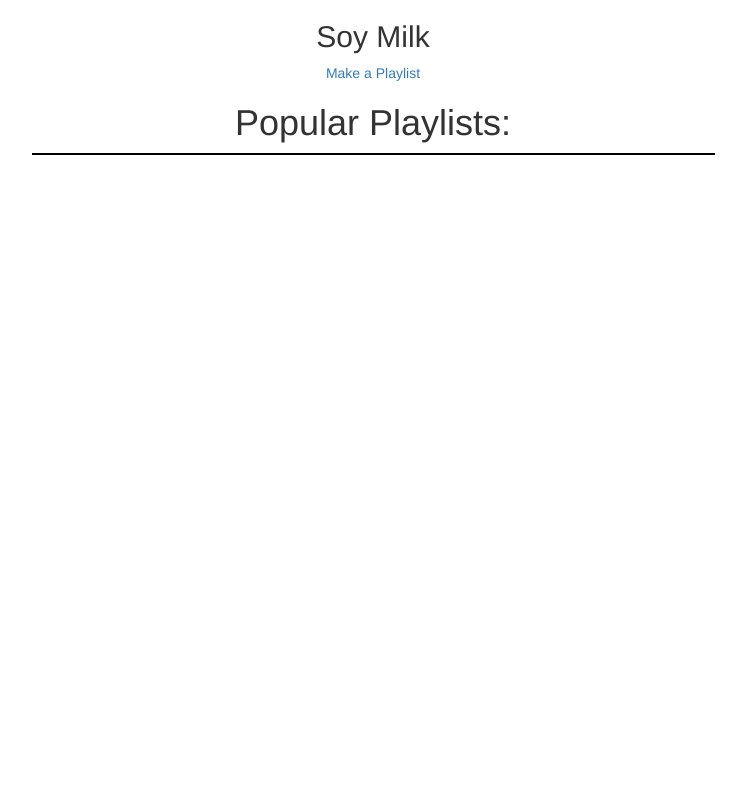
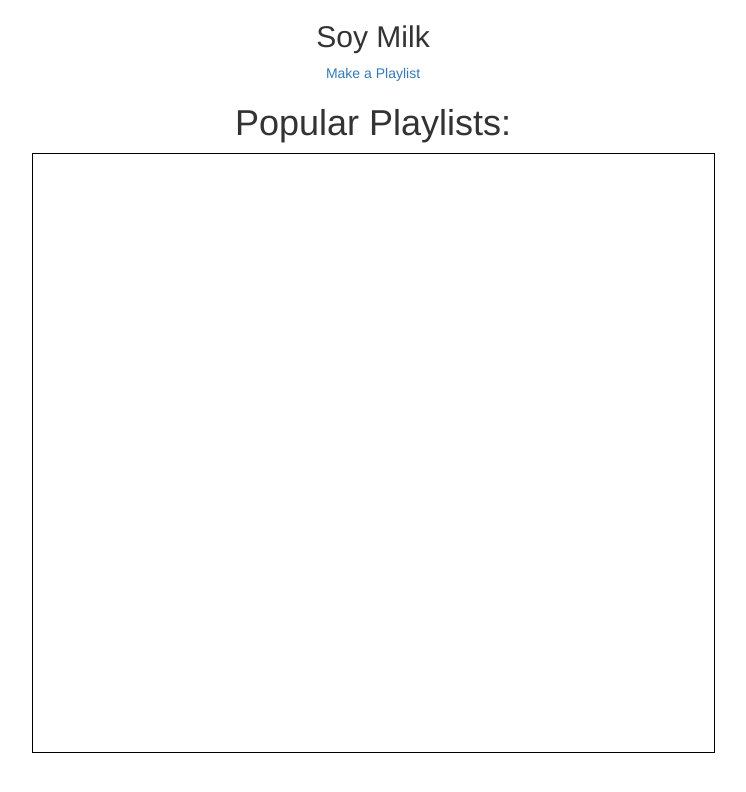
Before and after one commit to ymekuria/sentimentalsoymilk, a website: page public/index.html in a window 1280 px wide. Shown: the whole page, without its empty margins (267-1013 px from the left). Drawn offline with nearby package versions, Linux system fonts and the light colour scheme; some packages are replaced by stand-ins of ours; files that its build step writes are made by us from their sources; no server answers.

Commit message:
update styles

```diff
--- a/public/css/style.css
+++ b/public/css/style.css
@@ -88,6 +88,8 @@ img.trip-img {
 }
 div.myTrips {
   width: 683px;
+  height: 75vh;
+  overflow: auto;
   margin: 0 auto;
   border: 1px solid black;
 }
```
